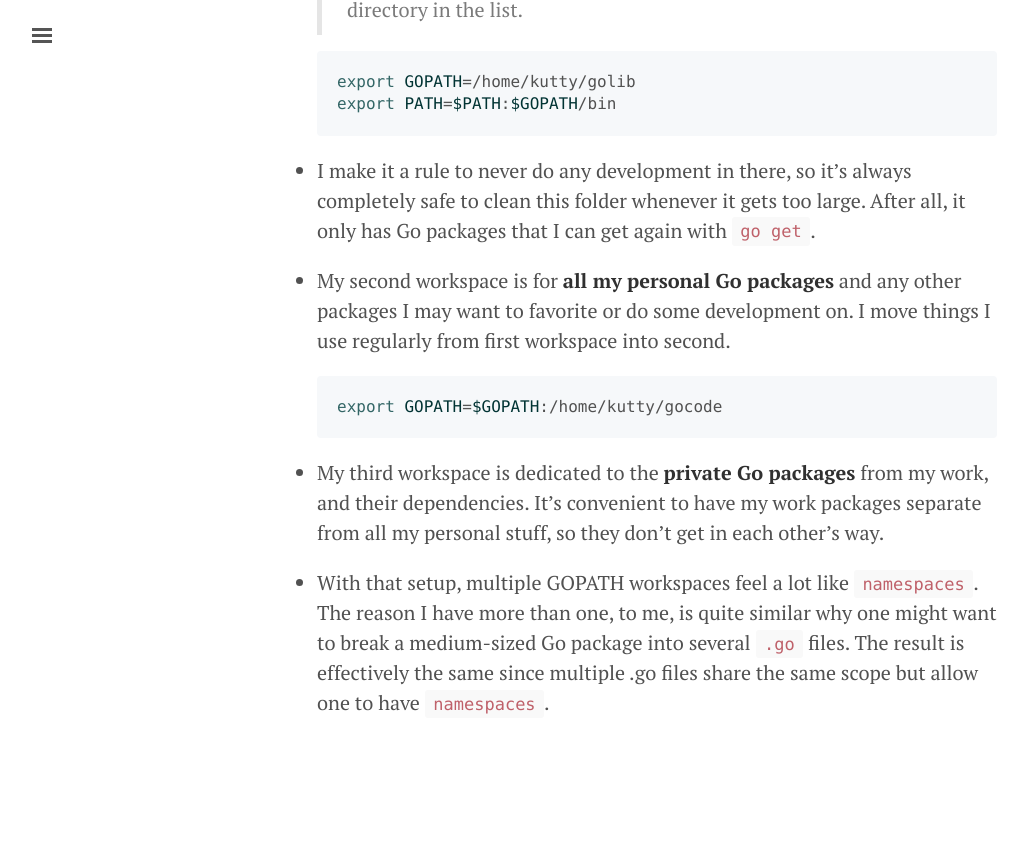
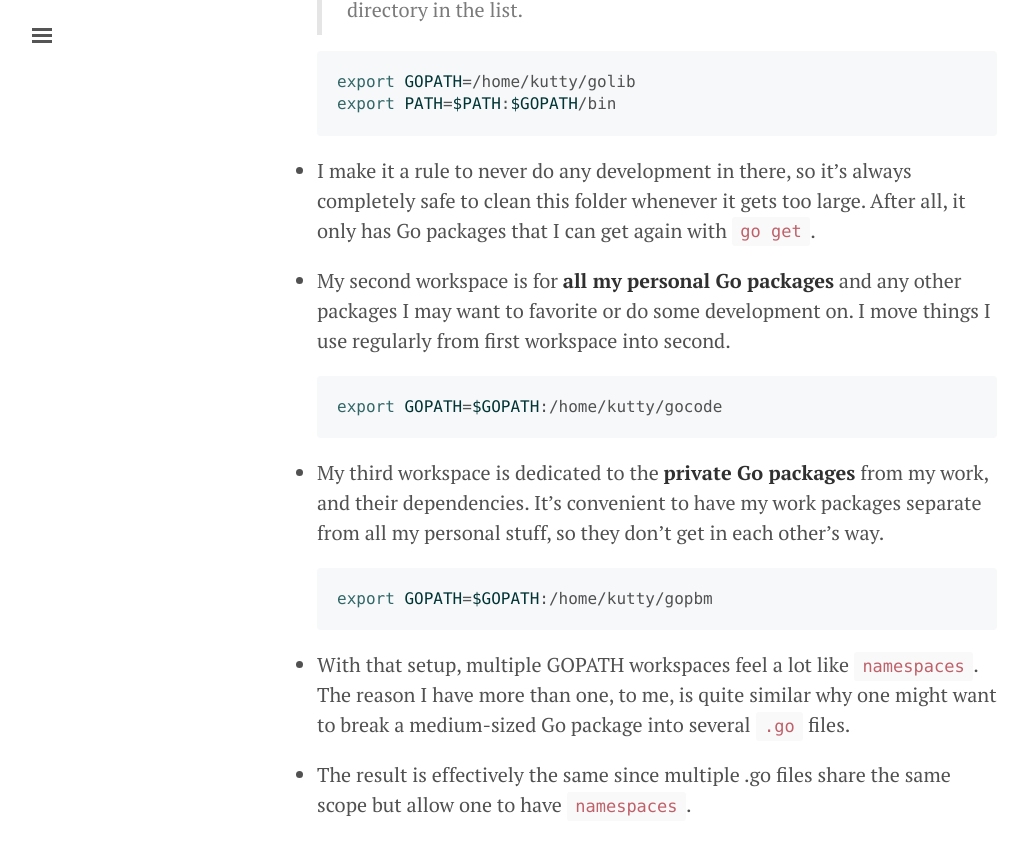
Before and after one commit to SGKutty/go, a Jekyll site: the page built from docs/lesson-01.md, in a window 1280 px wide and 900 px high, scrolled down 3167 px. Shown: the top 855 px of the window, without its empty margins (3-1030 px from the left). Built offline with Jekyll 4.4.1, drawn with Linux system fonts in a browser that asks for light colours; before the commit the page ends 3965 px from its top, so only the background shows below that.

````diff
--- a/docs/lesson-01.md
+++ b/docs/lesson-01.md
@@ -120,4 +120,10 @@ title: Setup
 
 * My third workspace is dedicated to the **private Go packages** from my work, and their dependencies. It's convenient to have my work packages separate from all my personal stuff, so they don't get in each other's way.
 
-* With that setup, multiple GOPATH workspaces feel a lot like `namespaces`. The reason I have more than one, to me, is quite similar why one might want to break a medium-sized Go package into several `.go` files. The result is effectively the same since multiple .go files share the same scope but allow one to have `namespaces`.
+  ```sh
+  export GOPATH=$GOPATH:/home/kutty/gopbm
+  ```
+
+* With that setup, multiple GOPATH workspaces feel a lot like `namespaces`. The reason I have more than one, to me, is quite similar why one might want to break a medium-sized Go package into several `.go` files.
+
+* The result is effectively the same since multiple .go files share the same scope but allow one to have `namespaces`.
````
Also changed, not shown: _posts/2018-05-13-golang.md (+1 -1 lines).
